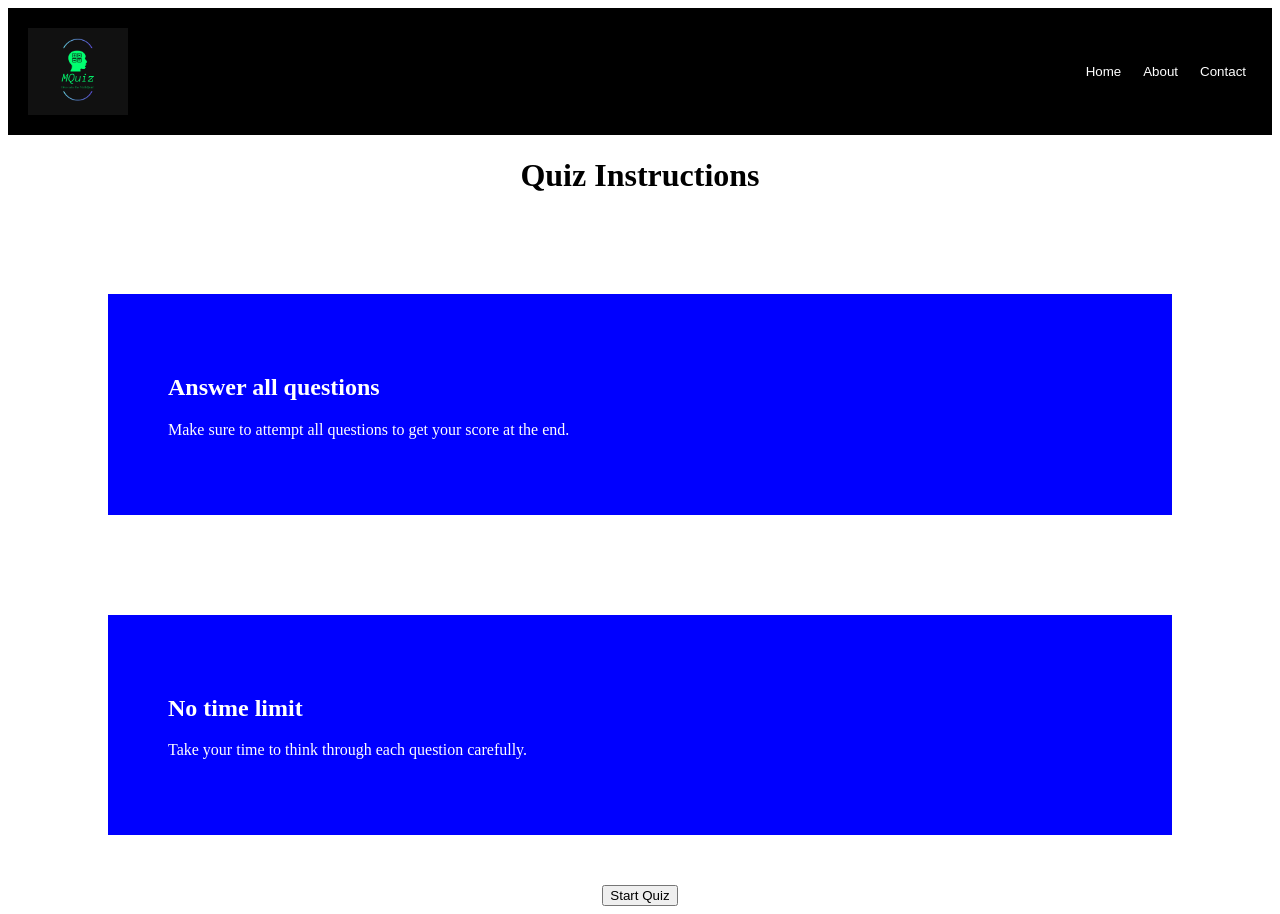
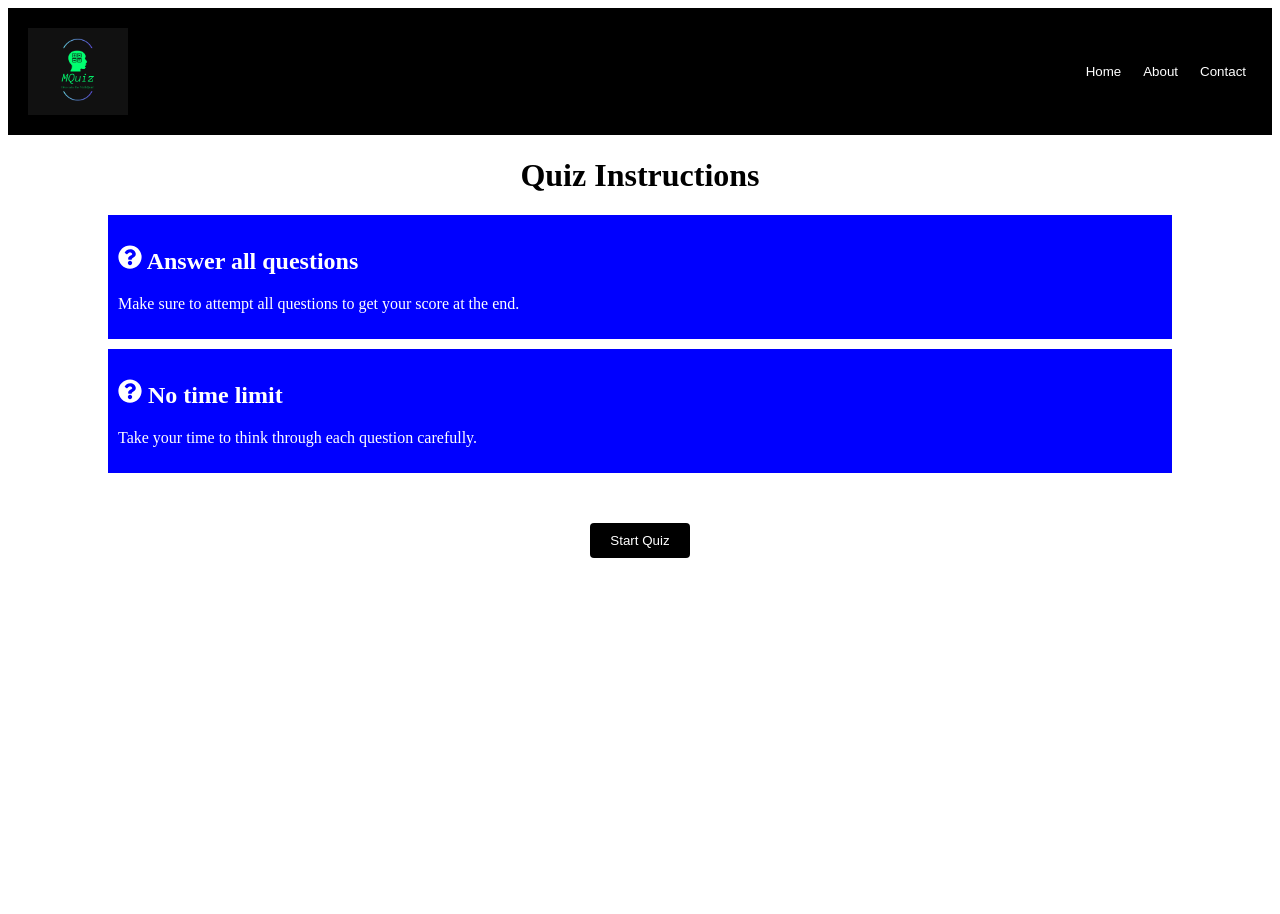
Before and after one commit to sachinhp7/Finalproject, a React (Create React App) app in the folder final/my-react-app/: page /Quiz in a window 1280 px wide. After the commit the page ends 800 px from the top, so only its background shows below. Built offline with nearby package versions, Linux system fonts and the light colour scheme.

Commit message:
create navigation to question 1 with black container

```diff
--- /dev/null
+++ b/final/my-react-app/src/Question1.js
@@ -0,0 +1,36 @@
+import React from 'react';
+import { useNavigate } from 'react-router-dom';
+import './App.css';
+import './WelcomePage.css';
+import mylogo from './logo.png';
+import './Quiz.css';
+
+const Question1 = () => {
+  const navigate = useNavigate();
+
+  // Function to handle navigation to start the quiz
+  const nextQuiz = () => {
+    // Navigate to the quiz page when the Start Quiz button is clicked
+    navigate('/Question1');
+  };
+
+  return (
+    <div className="App">
+      {/* Content box with black background */}
+      <div className="content-box black-background">
+        {/* Logo on the left */}
+        <img src={mylogo} className="logo" alt="logo" />
+        <div className="content">
+          {/* Navigation bar on the right */}
+          <nav className="navigation">
+            <button className="nav-button">Home</button>
+            <button className="nav-button">About</button>
+            <button className="nav-button">Contact</button>
+          </nav>
+        </div>
+      </div>
+    </div>
+  );
+};
+
+export default Question1;
--- a/final/my-react-app/src/Quiz.css
+++ b/final/my-react-app/src/Quiz.css
@@ -1,25 +1,33 @@
 .quiz-content {
     background-color: blue;
     color: white;
-    padding: 60px;
+    padding: 10px;
     margin-left: 100px;
     margin-right: 100px;
-    margin-top: 100px;
+    margin-top: 10px;
     text-align: left; /* Align quiz instructions to the left */
 }
 
 
-.start-quiz-button{
-    margin-top: 50px;
-}
+.start-quiz-button-container {
+    display: flex;
+    justify-content: center; /* Align button horizontally at the center */
+    margin-top: 50px; /* Adjust top margin as needed */
+  }
 
-
-  .quiz-instruction-left {
+  .start-quiz-button {
+    width: 100px;
+    padding: 10px;
+    background-color: #000000;
+    color: #fff;
+    border: none;
+    border-radius: 4px;
+    cursor: pointer;
     display: flex;
     align-items: center;
+    justify-content: center;
   }
 
-  .instruction-icon {
-    margin-right: 10px; /* Margin to the right of the icon */
-    font-size: 20px; /* Adjust icon size */
+  .start-quiz-button:hover {
+    background-color: #0056b3; /* Darker blue on hover */
   }
--- a/final/my-react-app/src/Quiz.js
+++ b/final/my-react-app/src/Quiz.js
@@ -1,9 +1,11 @@
 import React from 'react';
-import { useNavigate } from 'react-router-dom';
+import { useNavigate } from 'react-router-dom'; // Import useNavigate
 import './App.css';
 import './WelcomePage.css';
 import mylogo from './logo.png';
 import './Quiz.css';
+import { FaQuestionCircle } from 'react-icons/fa'; // Import FaQuestionCircle icon
+import Question1 from './Question1';
 
 const Quiz = () => {
   const navigate = useNavigate();
@@ -11,7 +13,7 @@ const Quiz = () => {
   // Function to handle navigation to start the quiz
   const startQuiz = () => {
     // Navigate to the quiz page when the Start Quiz button is clicked
-    navigate('/quiz-start');
+    navigate('/Question1');
   };
 
   return (
@@ -34,15 +36,16 @@ const Quiz = () => {
       <div className="quiz-instructions">
         <h1>Quiz Instructions</h1>
         <div className='quiz-content'>
-        <p> <h2>Answer all questions</h2></p>
-        <p>Make sure to attempt all questions to get your score at the end.</p>
+          <h2><FaQuestionCircle className="instruction-icon" /> Answer all questions</h2>
+          <p>Make sure to attempt all questions to get your score at the end.</p>
         </div>
         <div className='quiz-content'>
-        <p> <h2>No time limit</h2></p>
-        <p>Take your time to think through each question carefully.</p>
+          <h2><FaQuestionCircle className="instruction-icon" /> No time limit</h2>
+          <p>Take your time to think through each question carefully.</p>
         </div>
-        {/* Start Quiz button */}
-        <button className="start-quiz-button" onClick={startQuiz}>Start Quiz</button>
+        <div className="start-quiz-button-container">
+          <button className="start-quiz-button" onClick={startQuiz}>Start Quiz</button>
+        </div>
       </div>
     </div>
   );
--- a/final/my-react-app/src/Router.js
+++ b/final/my-react-app/src/Router.js
@@ -8,6 +8,7 @@ import StudentLogin from './StudentLogin'; // Import StudentLogin component
 import SignUp from './SignUp';
 import Dashboard from './Dashboard';
 import Quiz from './Quiz';
+import Question1 from './Question1';
 
 const Router = () => {
   return (
@@ -19,6 +20,7 @@ const Router = () => {
       <Route path='/SignUp' element={<SignUp />} />
       <Route path='/Dashboard' element={<Dashboard />} />
       <Route path='/Quiz' element={<Quiz />} />
+      <Route path='/Question1' element={<Question1 />} />
     </Routes>
   );
 };
--- a/final/my-react-app/src/index.js
+++ b/final/my-react-app/src/index.js
@@ -10,6 +10,7 @@ import Router from './Router';
 import SignUp from './SignUp';
 import Dashboard from './Dashboard';
 import Quiz from './Quiz';
+import Question1 from './Question1';
 
 const root = ReactDOM.createRoot(document.getElementById('root'));
 root.render(
@@ -24,6 +25,7 @@ root.render(
       <Route path='/SignUp' element={<SignUp />} />
       <Route path='/Dashboard' element={<Dashboard />} />
       <Route path='/Quiz' element={<Quiz />} />
+      <Route path='/Question1' element={<Question1 />} />
     </Routes>
   </BrowserRouter>
 );
```
